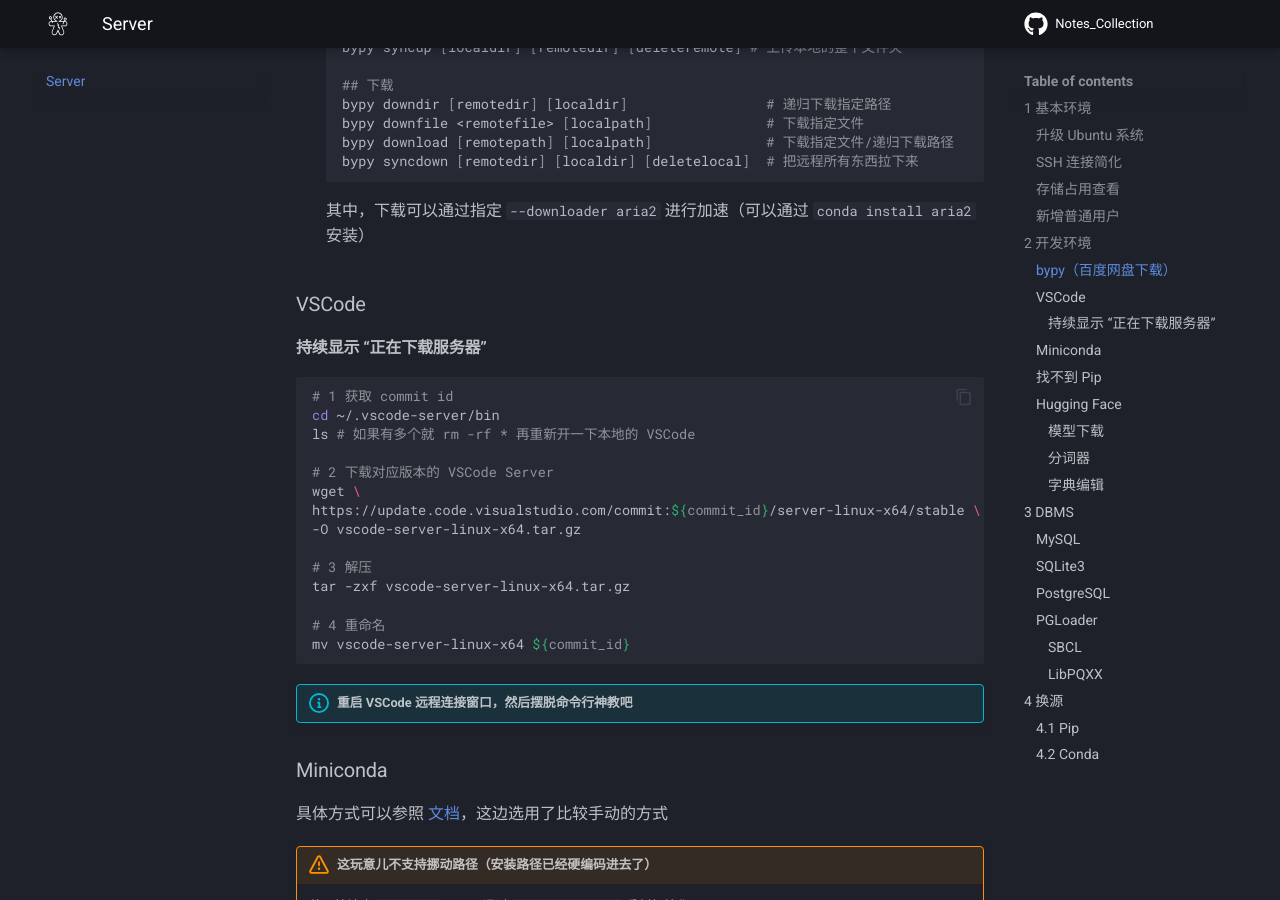
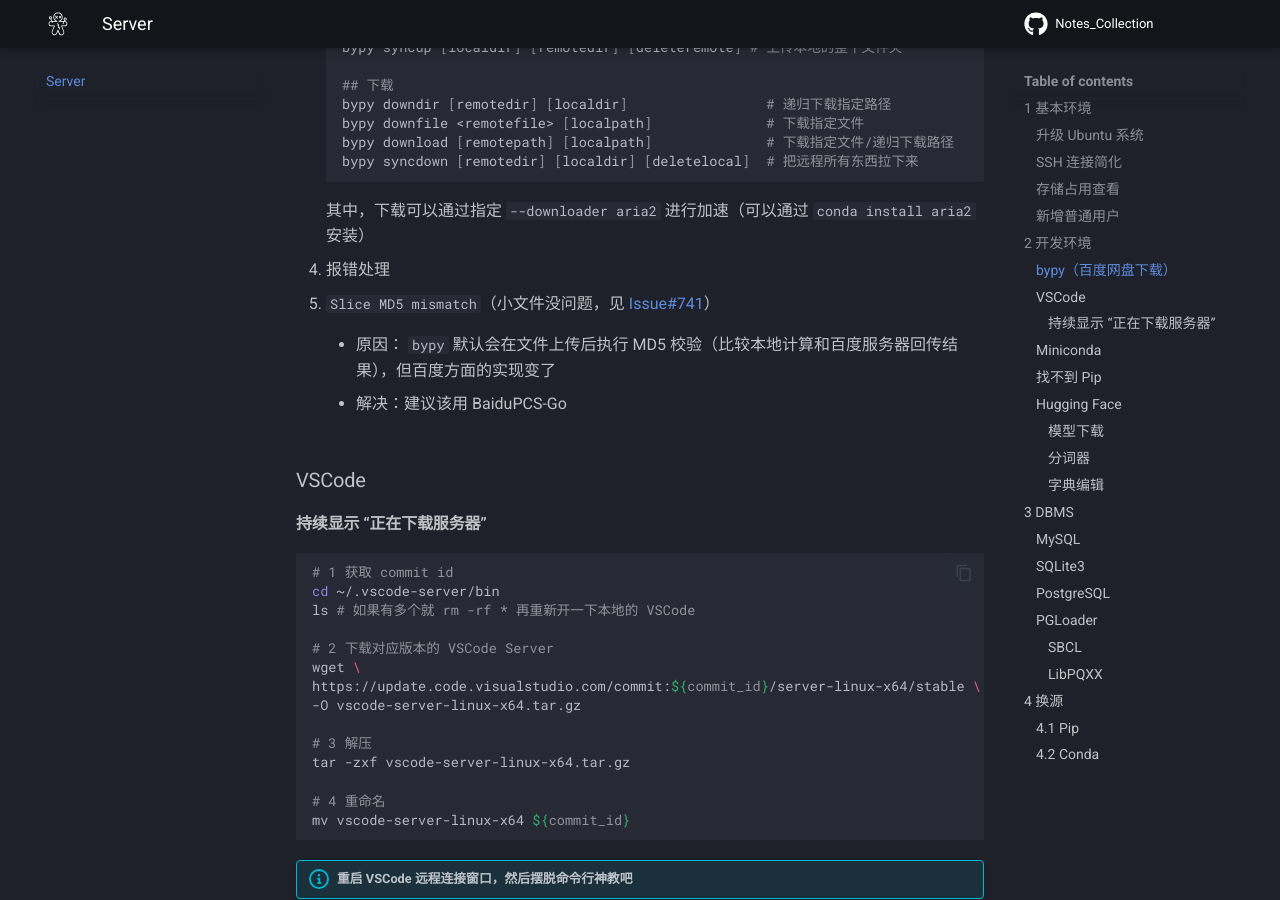
Before and after one commit to triplepiers/Notes_Collection, an MkDocs documentation site: the page built from docs/Nulling/Server/Install_Apps.md, in a window 1280 px wide and 900 px high, scrolled down 2901 px. Built offline with MkDocs 1.6.1 and Material for MkDocs 9.7.7, drawn with Linux system fonts in a browser that asks for light colours; comment, search, counter and statistics services are not loaded.

Commit message:
add: bypy 上传报错

````diff
--- a/docs/Nulling/Server/Install_Apps.md
+++ b/docs/Nulling/Server/Install_Apps.md
@@ -143,6 +143,14 @@
     ```
 
     其中，下载可以通过指定 `--downloader aria2` 进行加速（可以通过 `conda install aria2` 安装）
+
+4. 报错处理
+
+   -  `Slice MD5 mismatch`（小文件没问题，见 [Issue#741](https://github.com/houtianze/bypy/issues/741)）
+
+      - 原因： `bypy` 默认会在文件上传后执行 MD5 校验（比较本地计算和百度服务器回传结果），但百度方面的实现变了
+
+      - 解决：建议该用 BaiduPCS-Go
 
 
 ### VSCode
````
